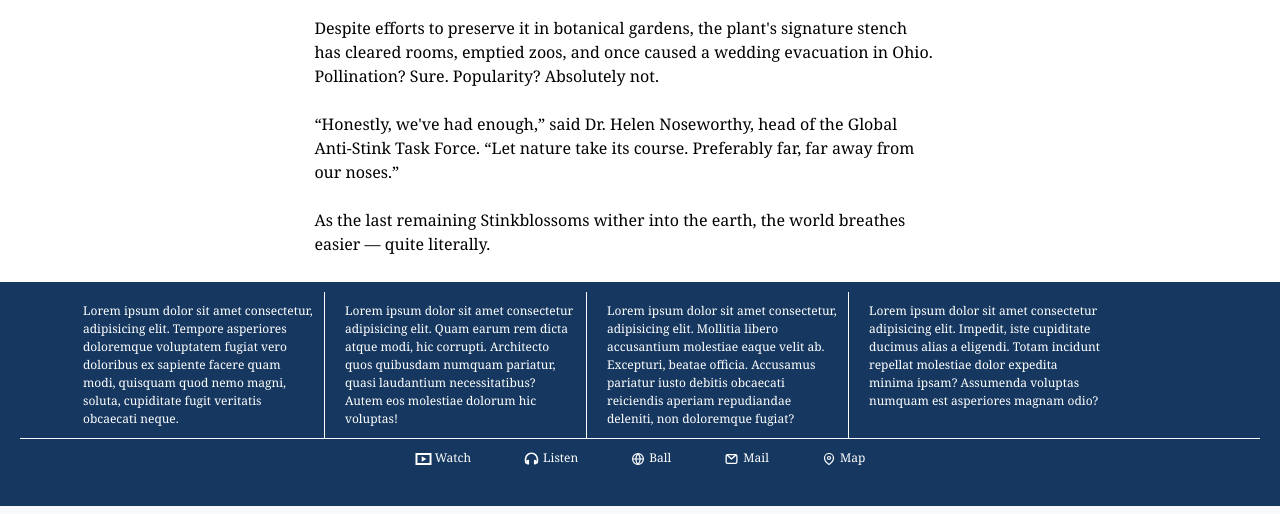
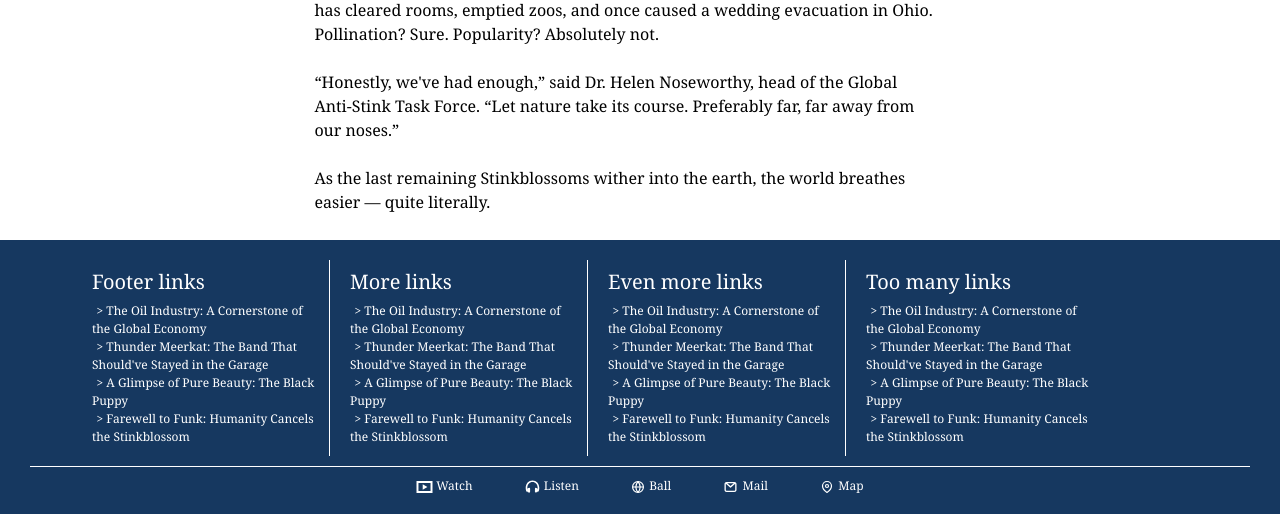
Before and after one commit to BulliedDog/newspaper_website, a PHP site: page /html/index.html in a window 1280 px wide. Shown: the part 5746-6260 px from the top of the page. Run offline with PHP 8.4, Linux system fonts and the light colour scheme.

Commit message:
footer done

```diff
--- a/html/index.html
+++ b/html/index.html
@@ -128,7 +128,7 @@
                     Their latest track, “Screaming Into My Burrito,” is three minutes of confusion, followed by applause that feels more like collective relief. Critics say they're “breaking new ground,” but only because audiences keep running from the venue.
                 </p>
             </article>
-            <article>
+            <article style="padding-top:8px;">
                 <ul class="link-article">
                     <li>
                         <a class="link-article-link" href="#top-article"><svg xmlns="http://www.w3.org/2000/svg" width="22" height="22" viewBox="0 2 24 24" fill="none" stroke="#163860" stroke-width="2" stroke-linecap="round" stroke-linejoin="round"><path fill="none" d="M5 12h13M12 5l7 7-7 7"/></svg>
@@ -249,7 +249,7 @@
                     Their latest track, “Screaming Into My Burrito,” is three minutes of confusion, followed by applause that feels more like collective relief. Critics say they're “breaking new ground,” but only because audiences keep running from the venue.
                 </p>
             </article>
-            <article>
+            <article style="padding-top:8px;">
                 <ul class="link-article">
                     <li>
                         <a class="link-article-link" href="#article5"><svg xmlns="http://www.w3.org/2000/svg" width="22" height="22" viewBox="0 2 24 24" fill="none" stroke="#163860" stroke-width="2" stroke-linecap="round" stroke-linejoin="round"><path fill="none" d="M5 12h13M12 5l7 7-7 7"/></svg>
@@ -320,16 +320,88 @@
     </div>
     <footer>
         <div id="footer-left">
-            Lorem ipsum dolor sit amet consectetur, adipisicing elit. Tempore asperiores doloremque voluptatem fugiat vero doloribus ex sapiente facere quam modi, quisquam quod nemo magni, soluta, cupiditate fugit veritatis obcaecati neque.
+            <h5>Footer links</h5>
+            <ul class="link-article">
+                <li>
+                    <a class="footer-link" href="#article5">
+                        > The Oil Industry: A Cornerstone of the Global Economy</a>
+                </li>
+                <li>
+                    <a class="footer-link" href="#article6">
+                        > Thunder Meerkat: The Band That Should've Stayed in the Garage</a>
+                </li>
+                <li>
+                    <a class="footer-link" href="#article7">
+                        > A Glimpse of Pure Beauty: The Black Puppy</a>
+                </li>
+                <li>
+                    <a class="footer-link" href="#article8">
+                        > Farewell to Funk: Humanity Cancels the Stinkblossom</a>
+                </li>
+            </ul>
         </div>
         <div id="footer-middle-left">
-            Lorem ipsum dolor sit amet consectetur adipisicing elit. Quam earum rem dicta atque modi, hic corrupti. Architecto quos quibusdam numquam pariatur, quasi laudantium necessitatibus? Autem eos molestiae dolorum hic voluptas!
+            <h5>More links</h5>
+            <ul class="link-article">
+                <li>
+                    <a class="footer-link" href="#article5">
+                        > The Oil Industry: A Cornerstone of the Global Economy</a>
+                </li>
+                <li>
+                    <a class="footer-link" href="#article6">
+                        > Thunder Meerkat: The Band That Should've Stayed in the Garage</a>
+                </li>
+                <li>
+                    <a class="footer-link" href="#article7">
+                        > A Glimpse of Pure Beauty: The Black Puppy</a>
+                </li>
+                <li>
+                    <a class="footer-link" href="#article8">
+                        > Farewell to Funk: Humanity Cancels the Stinkblossom</a>
+                </li>
+            </ul>
         </div>
         <div id="footer-middle-right">
-            Lorem ipsum dolor sit amet consectetur, adipisicing elit. Mollitia libero accusantium molestiae eaque velit ab. Excepturi, beatae officia. Accusamus pariatur iusto debitis obcaecati reiciendis aperiam repudiandae deleniti, non doloremque fugiat?
+            <h5>Even more links</h5>
+            <ul class="link-article">
+                <li>
+                    <a class="footer-link" href="#article5">
+                        > The Oil Industry: A Cornerstone of the Global Economy</a>
+                </li>
+                <li>
+                    <a class="footer-link" href="#article6">
+                        > Thunder Meerkat: The Band That Should've Stayed in the Garage</a>
+                </li>
+                <li>
+                    <a class="footer-link" href="#article7">
+                        > A Glimpse of Pure Beauty: The Black Puppy</a>
+                </li>
+                <li>
+                    <a class="footer-link" href="#article8">
+                        > Farewell to Funk: Humanity Cancels the Stinkblossom</a>
+                </li>
+            </ul>
         </div>
         <div id="footer-right">
-            Lorem ipsum dolor sit amet consectetur adipisicing elit. Impedit, iste cupiditate ducimus alias a eligendi. Totam incidunt repellat molestiae dolor expedita minima ipsam? Assumenda voluptas numquam est asperiores magnam odio?
+            <h5>Too many links</h5>
+            <ul class="link-article">
+                <li>
+                    <a class="footer-link" href="#article5">
+                        > The Oil Industry: A Cornerstone of the Global Economy</a>
+                </li>
+                <li>
+                    <a class="footer-link" href="#article6">
+                        > Thunder Meerkat: The Band That Should've Stayed in the Garage</a>
+                </li>
+                <li>
+                    <a class="footer-link" href="#article7">
+                        > A Glimpse of Pure Beauty: The Black Puppy</a>
+                </li>
+                <li>
+                    <a class="footer-link" href="#article8">
+                        > Farewell to Funk: Humanity Cancels the Stinkblossom</a>
+                </li>
+            </ul>
         </div>
         <div id="footest-footer">
             <ul>
--- a/style/style.css
+++ b/style/style.css
@@ -243,6 +243,7 @@
 .link-article{
     color: #163860;
     list-style:none;
+    margin: 0;
 }
 .link-article-link{
     color: #163860;
@@ -262,6 +263,7 @@
     border-style: solid;
     padding:10px;
     float:left;
+    margin-bottom:10px;
 }
 #footer-middle-left{
     margin-left: 10px;
@@ -297,10 +299,13 @@
     border-top: 1px;
     border-style: solid;
     padding:10px;
-    margin:10px
+    margin:10px;
+    margin-bottom: 0;
 }
 footer{
+    padding: 20px;
     font-size:12px;
+    padding-bottom:0;
 }
 @media screen and (max-width: 1000px) {
     nav{
```
Also changed, not shown: other parts of style/style.css (+53 -0 lines).
